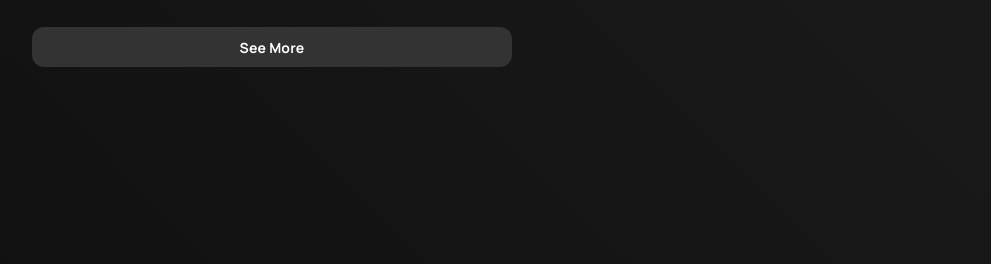
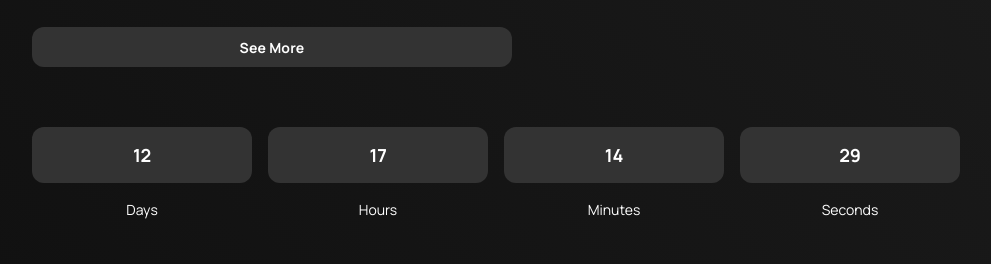
Before and after one commit to manikzutshi/new-test, a Flask app: page /home.html in a window 1280 px wide. Shown: the part 1723-1987 px from the top of the page, without its empty margins (144-1135 px from the left). Run offline with Flask 2, Linux system fonts and the light colour scheme; the visitor is signed in with stand-in values (Sample User, id 1); some libraries are stand-ins or nearby versions.

Commit message:
Update home.html

```diff
--- a/templates/home.html
+++ b/templates/home.html
@@ -376,6 +376,68 @@
           </div>
           <div class="flex items-center justify-between whitespace-nowrap  px-50 py-3">
           </div>
+          <div class="flex gap-4 py-6 px-4">
+            <div class="flex grow basis-0 flex-col items-stretch gap-4">
+                <div class="flex h-14 grow items-center justify-center rounded-xl px-3 bg-[#333333]">
+                    <p class="text-white text-lg font-bold leading-tight tracking-[-0.015em]">12</p>
+                </div>
+                <div class="flex items-center justify-center"><p class="text-white text-sm font-normal leading-normal">Days</p></div>
+            </div>
+            <div class="flex grow basis-0 flex-col items-stretch gap-4">
+                <div class="flex h-14 grow items-center justify-center rounded-xl px-3 bg-[#333333]">
+                    <p class="text-white text-lg font-bold leading-tight tracking-[-0.015em]">17</p>
+                </div>
+                <div class="flex items-center justify-center"><p class="text-white text-sm font-normal leading-normal">Hours</p></div>
+            </div>
+            <div class="flex grow basis-0 flex-col items-stretch gap-4">
+                <div class="flex h-14 grow items-center justify-center rounded-xl px-3 bg-[#333333]">
+                    <p class="text-white text-lg font-bold leading-tight tracking-[-0.015em]">14</p>
+                </div>
+                <div class="flex items-center justify-center"><p class="text-white text-sm font-normal leading-normal">Minutes</p></div>
+            </div>
+            <div class="flex grow basis-0 flex-col items-stretch gap-4">
+                <div class="flex h-14 grow items-center justify-center rounded-xl px-3 bg-[#333333]">
+                    <p class="text-white text-lg font-bold leading-tight tracking-[-0.015em]">29</p>
+                </div>
+                <div class="flex items-center justify-center"><p class="text-white text-sm font-normal leading-normal">Seconds</p></div>
+            </div>
+        </div>
+
+          <script>
+            // Set the date we're counting down to
+            const countDownDate = new Date("Jan 28, 2025 18:54:00").getTime();
+
+            // Update the count down every 1 second
+            const x = setInterval(function() {
+
+              // Get today's date and time
+              const now = new Date().getTime();
+
+              // Find the distance between now and the count down date
+              const distance = now - countDownDate;
+
+              // Time calculations for days, hours, minutes and seconds
+              const days = Math.floor(distance / (1000 * 60 * 60 * 24));
+              const hours = Math.floor((distance % (1000 * 60 * 60 * 24)) / (1000 * 60 * 60));
+              const minutes = Math.floor((distance % (1000 * 60 * 60)) / (1000 * 60));
+              const seconds = Math.floor((distance % (1000 * 60)) / 1000);
+
+              // Display the result in the respective elements
+              document.getElementById("days").innerHTML = days;
+              document.getElementById("hours").innerHTML = hours;
+              document.getElementById("minutes").innerHTML = minutes;
+              document.getElementById("seconds").innerHTML = seconds;
+
+              // If the count down is over, write some text
+              if (distance < 0) {
+                clearInterval(x);
+                document.getElementById("days").innerHTML = "0";
+                document.getElementById("hours").innerHTML = "0";
+                document.getElementById("minutes").innerHTML = "0";
+                document.getElementById("seconds").innerHTML = "0";
+              }
+            }, 1000);
+          </script>
 
 
         </div>
```
